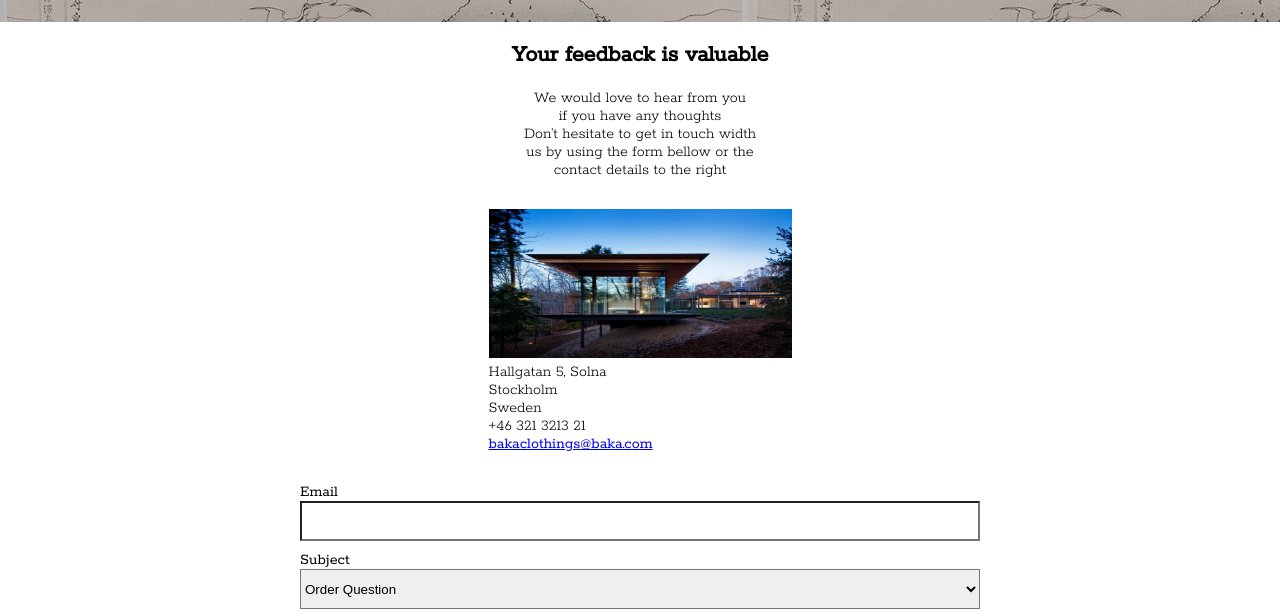
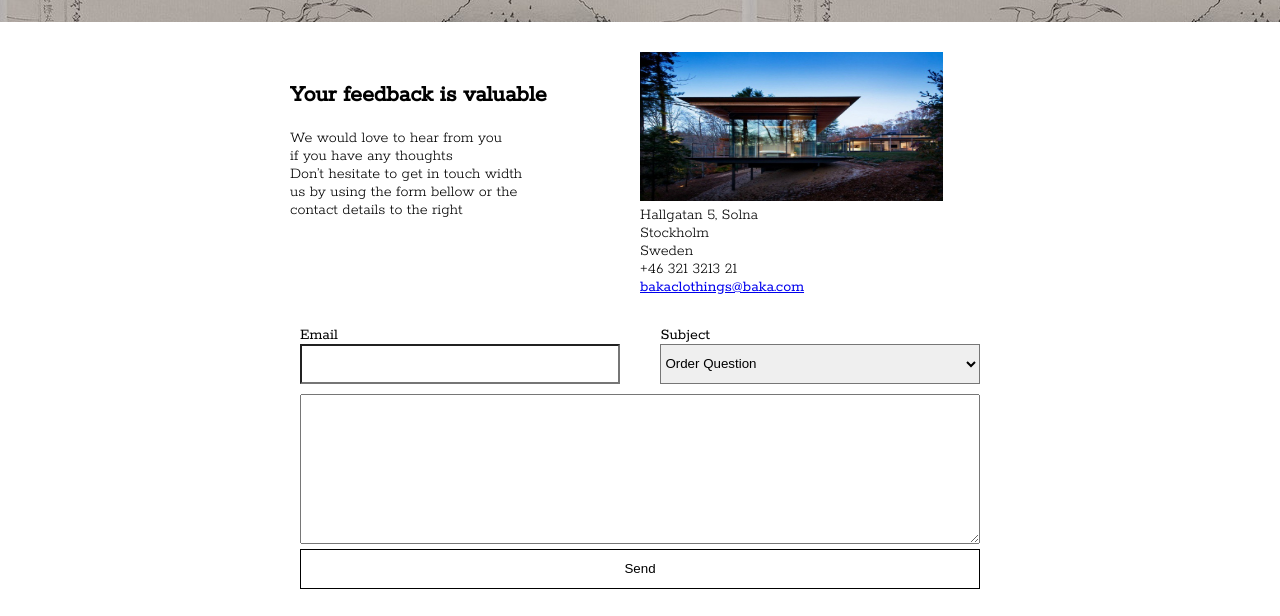
Before and after one commit to Fiaevanna/BakagaFashion, a website: page contactUs.html in a window 1280 px wide. Shown: the part 107-723 px from the top of the page. Drawn offline with Linux system fonts and the light colour scheme; a web font is replaced by a local one.

Commit message:
made contact us desktop friendly and did some css styling

```diff
--- a/contactUs.html
+++ b/contactUs.html
@@ -35,6 +35,7 @@
 
     <main class="mainContentContactUs">
       <section class="contactText">
+        <article class="textContainer">
         <h2>Your feedback is valuable</h2>
         <p>We would love to hear from you</p>
         <p>if you have any thoughts</p>
@@ -43,7 +44,11 @@
           <p> us by using the form bellow or the</p>
           <p>contact details to the right</p>
         </p>
+      </article>
+
+
         <article>
+          <div>
           <img
             src="images/company office/0_8uYo45-lY-k1GABD.jpg"
             alt="picture of company building"
@@ -54,6 +59,7 @@
           <p>Sweden</p>
           <p>+46 321 3213 21</p>
           <a href="mailto:bakaclothings@baka.com">bakaclothings@baka.com</a>
+        </div>
         </article>
       </section>
 
--- a/style.scss
+++ b/style.scss
@@ -307,10 +307,13 @@ footer {
 
   .contactText {
     display: flex;
-    flex-direction: column;
-    align-items: center;
+    flex-wrap: wrap;
 
     article {
+      width: 100%;
+      display: flex;
+      flex-direction: column;
+      align-items: center;
       p {
         margin: 0px;
         text-align: left;
@@ -327,6 +330,8 @@ med padding utan ge padding på insidan så att den behåller sin sanna storlek,
     margin-top: 30px;
 
     .formInputWraper {
+      display: flex;
+      flex-wrap: wrap;
       .formInput {
         width: 100%;
         margin-bottom: 10px;
@@ -413,4 +418,30 @@ och minskade article till 47 % för att den extra 6 procenten ska bli mellanrum
       }
     }
   }
+
+  .mainContentContactUs {
+    .contactText {
+      width: 100%;
+      max-width: 700px;
+      justify-content: space-between;
+      .textContainer {
+        text-align: left;
+        margin-top: 40px;
+      }
+      article {
+        display: block;
+        width: 50%;
+      }
+    }
+  }
+  .mainContentContactUs {
+    .contactFrom {
+      .formInputWraper {
+        justify-content: space-between;
+        .formInput {
+          width: 47%;
+        }
+      }
+    }
+  }
 }
```
Also changed, not shown: style.css, 1 other file.
